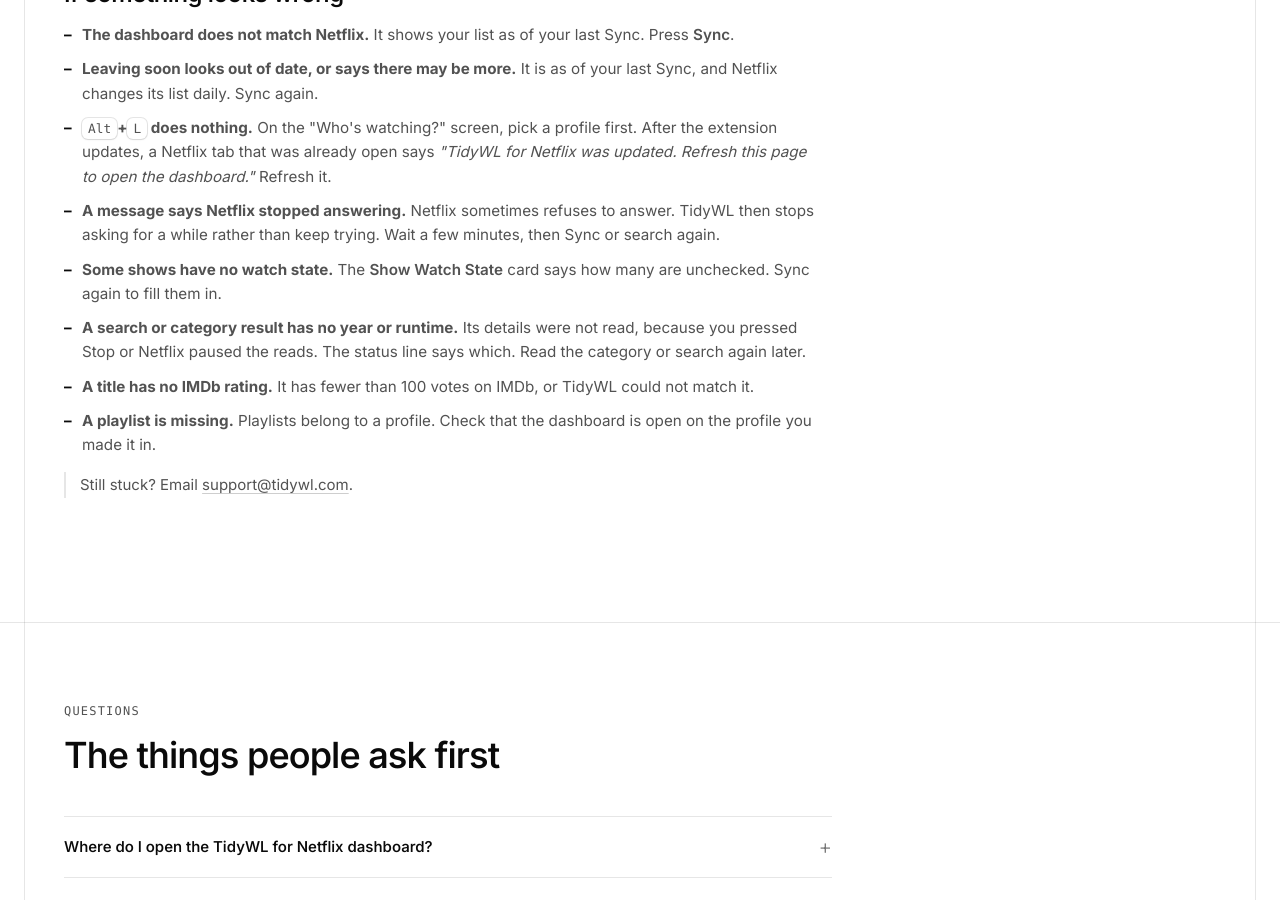
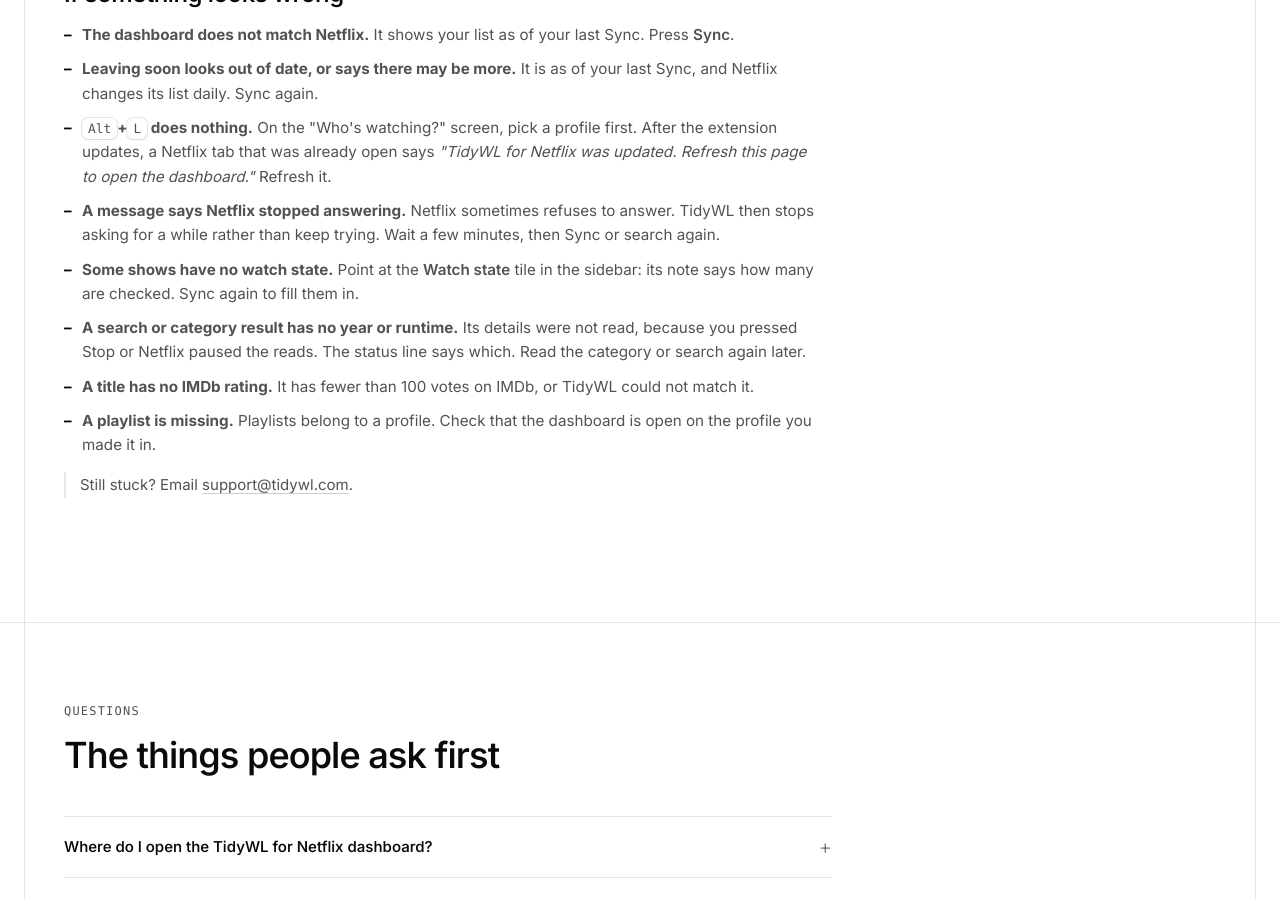
Before and after one commit to dominic-lam/tidywl-site, a Jekyll site: the page built from netflix/tutorials/index.html, in a window 1280 px wide and 900 px high, scrolled down 22097 px. Built offline with Jekyll 4.4.1, drawn with Linux system fonts in a browser that asks for light colours.

Commit message:
netflix(tutorials): troubleshooting names the Watch state tile, as 1.9.0 labels it
Co-Authored-By: Claude Opus 5.5 <noreply@anthropic.com>
Claude-Session: https://claude.ai/code/session_01DYBDmq7mPEMy9s5UMuhAhD

```diff
--- a/netflix/tutorials/index.html
+++ b/netflix/tutorials/index.html
@@ -752,7 +752,7 @@ faq:
           <li><b>Leaving soon looks out of date, or says there may be more.</b> It is as of your last Sync, and Netflix changes its list daily. Sync again.</li>
           <li><b><kbd>Alt</kbd>+<kbd>L</kbd> does nothing.</b> On the "Who's watching?" screen, pick a profile first. After the extension updates, a Netflix tab that was already open says <em>"TidyWL for Netflix was updated. Refresh this page to open the dashboard."</em> Refresh it.</li>
           <li><b>A message says Netflix stopped answering.</b> Netflix sometimes refuses to answer. TidyWL then stops asking for a while rather than keep trying. Wait a few minutes, then Sync or search again.</li>
-          <li><b>Some shows have no watch state.</b> The <b class="ui">Show Watch State</b> card says how many are unchecked. Sync again to fill them in.</li>
+          <li><b>Some shows have no watch state.</b> Point at the <b class="ui">Watch state</b> tile in the sidebar: its note says how many are checked. Sync again to fill them in.</li>
           <li><b>A search or category result has no year or runtime.</b> Its details were not read, because you pressed Stop or Netflix paused the reads. The status line says which. Read the category or search again later.</li>
           <li><b>A title has no IMDb rating.</b> It has fewer than 100 votes on IMDb, or TidyWL could not match it.</li>
           <li><b>A playlist is missing.</b> Playlists belong to a profile. Check that the dashboard is open on the profile you made it in.</li>
```
